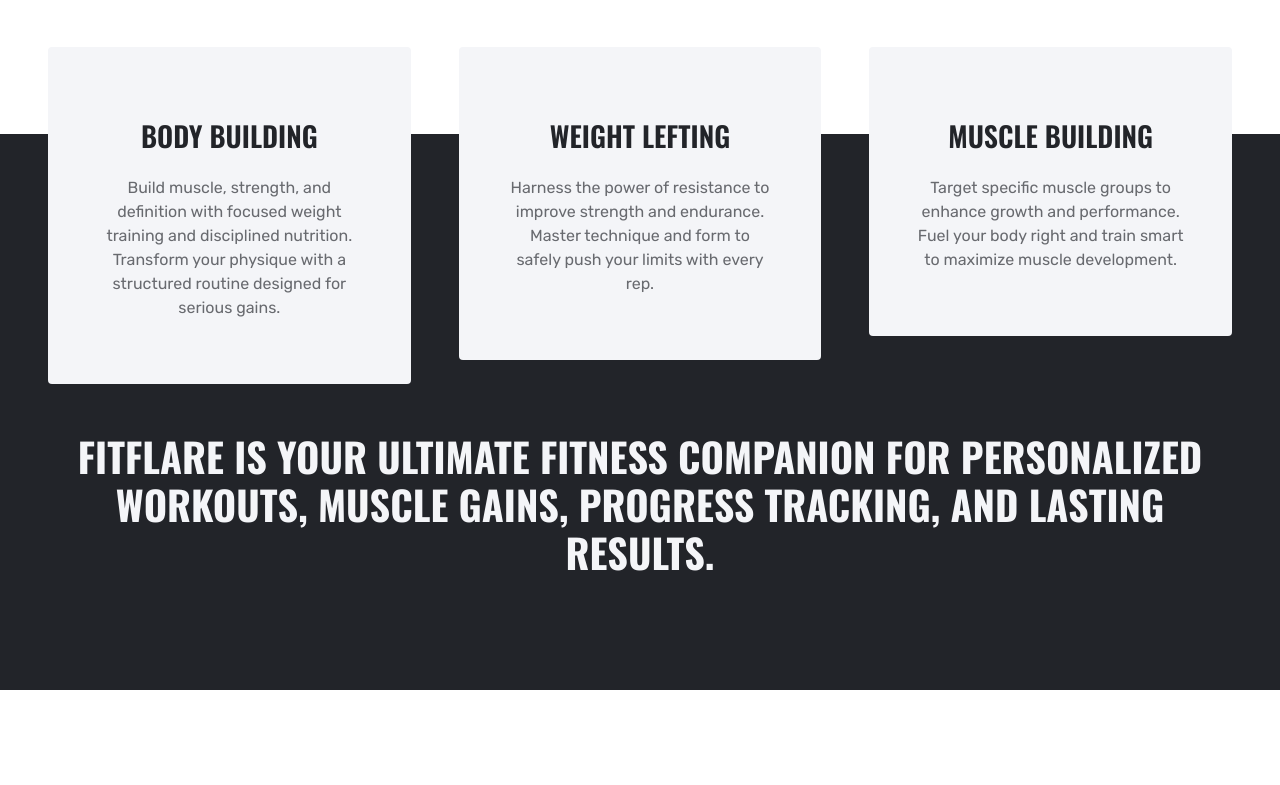
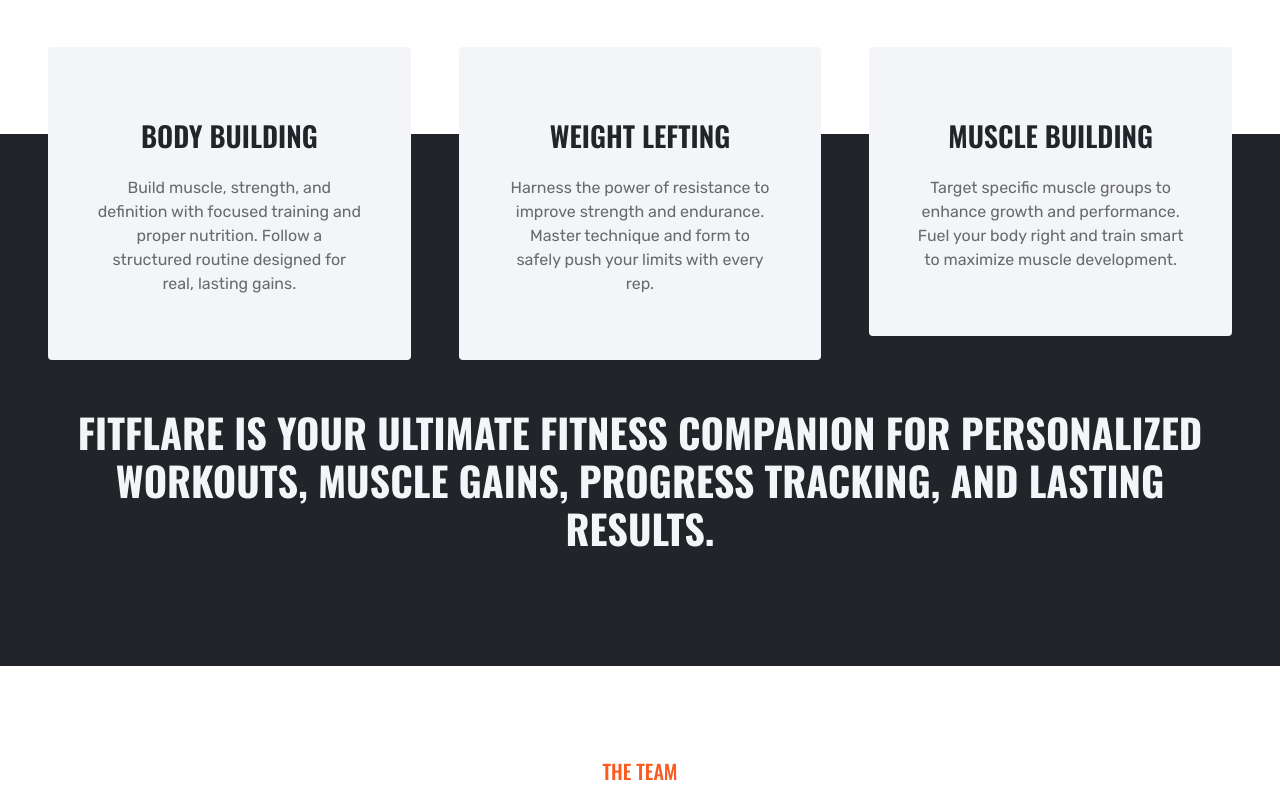
Before and after one commit to KrIsHnABaJ/Only-Fat-Burn-, a React (Create React App) app in the folder Frontend/: page / in a window 1280 px wide. Shown: the part 1620-2405 px from the top of the page. Built offline with nearby package versions, Linux system fonts and the light colour scheme.

Commit message:
Update ProgramStart.js

```diff
--- a/Frontend/src/Component/ProgramStart.js
+++ b/Frontend/src/Component/ProgramStart.js
@@ -10,8 +10,8 @@
                       <div className="bg-light rounded text-center p-5">
                           <i className="flaticon-six-pack display-1 text-primary" />
                           <h3 className="text-uppercase my-4">Body Building</h3>
-                          <p> Build muscle, strength, and definition with focused weight training and disciplined nutrition.
-Transform your physique with a structured routine designed for serious gains.</p>
+                          <p> Build muscle, strength, and definition with focused training and proper nutrition.
+Follow a structured routine designed for real, lasting gains.</p>
                       </div>
                   </div>
                   <div className="col-lg-4 col-md-6">
```
